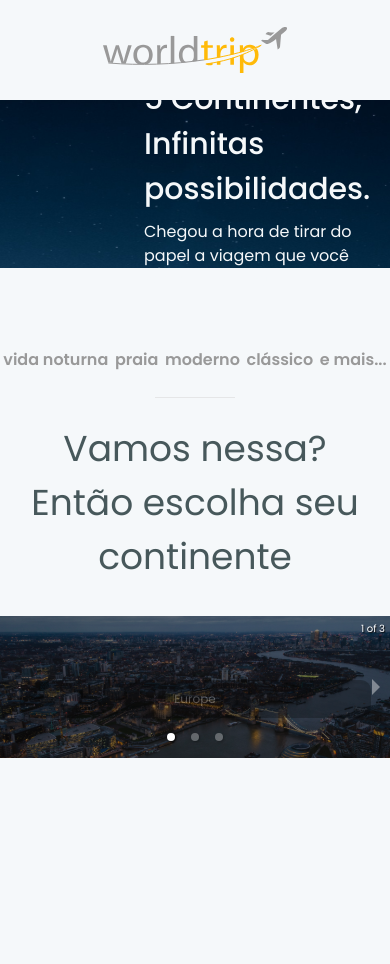
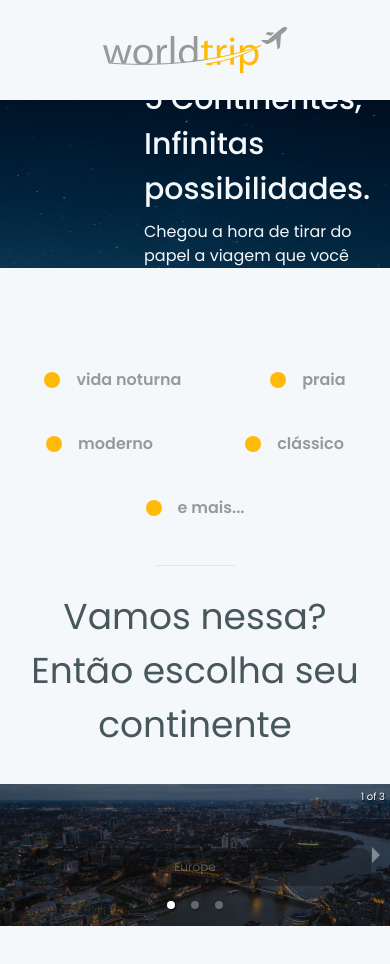
Before and after one commit to w1redl4in/world-trip, a Next.js app: page / in a window 390 px wide. Before the commit the page ends 844 px from the top, so only its background shows below. Built offline with nearby package versions, Linux system fonts and the light colour scheme.

Commit message:
feat: responsive dot :sparkles:

```diff
--- a/src/components/Categories.tsx
+++ b/src/components/Categories/index.tsx
@@ -7,7 +7,8 @@ import {
   Center,
   useMediaQuery,
 } from '@chakra-ui/react';
-import { CATEGORIES } from '../constants/categories';
+import { CATEGORIES } from '../../constants/categories';
+import styles from '../../styles/categories.module.css';
 
 export const Categories = () => {
   const [isLargerThan1280] = useMediaQuery('(min-width: 1280px)');
@@ -32,11 +33,12 @@ export const Categories = () => {
                   </Text>
                 </>
               ) : (
-                <>
+                <Flex align="center" m="5">
+                  <div className={styles.dot} />
                   <Text fontWeight={600} color="gray.500">
                     {key}
                   </Text>
-                </>
+                </Flex>
               )}
             </Flex>
           </Stack>
--- /dev/null
+++ b/src/styles/categories.module.css
@@ -0,0 +1,8 @@
+.dot {
+  background: #ffba08;
+  width: 1rem;
+  height: 1rem;
+  border-radius: 1rem;
+
+  margin-right: 1rem;
+}
```
